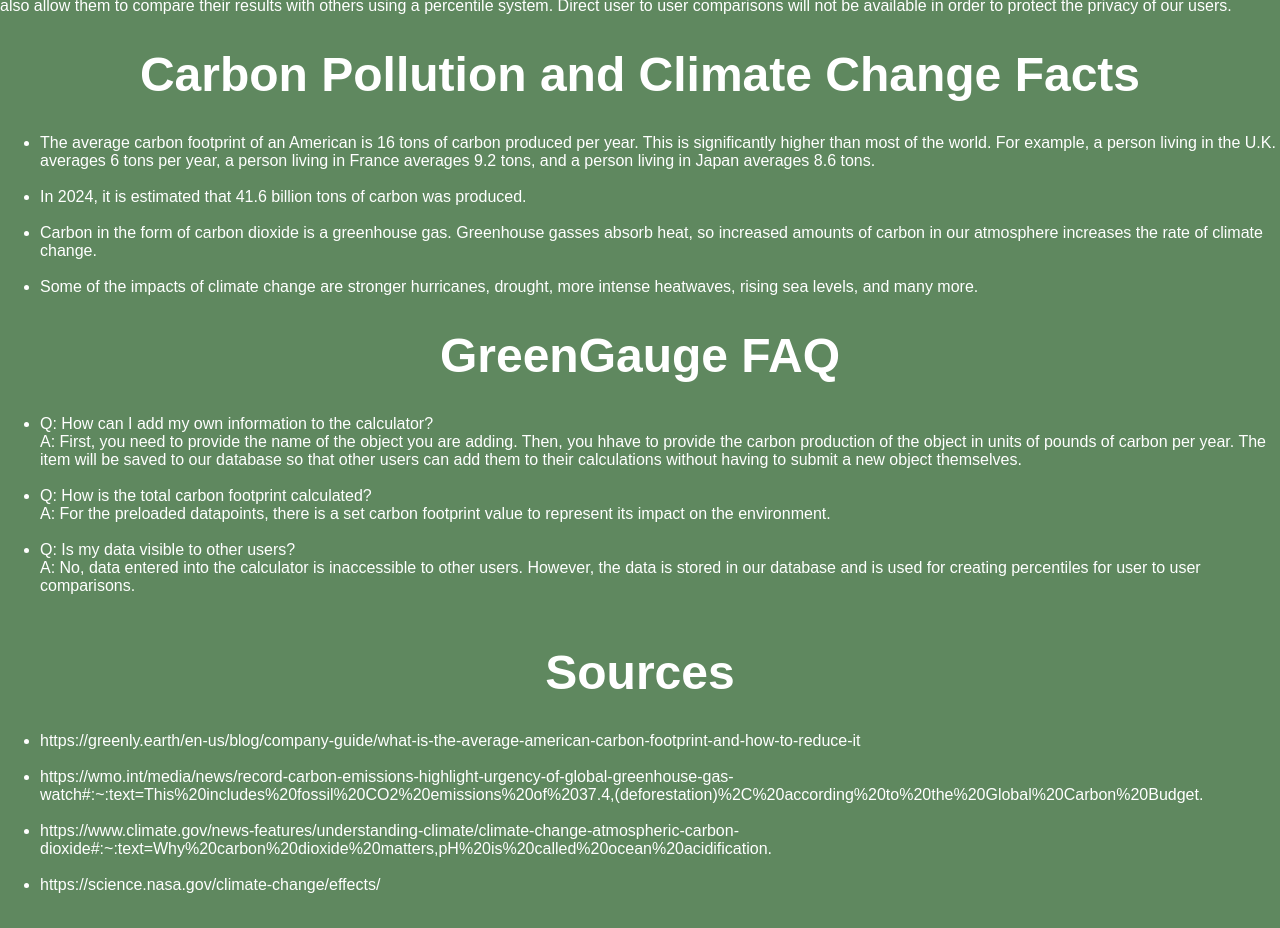
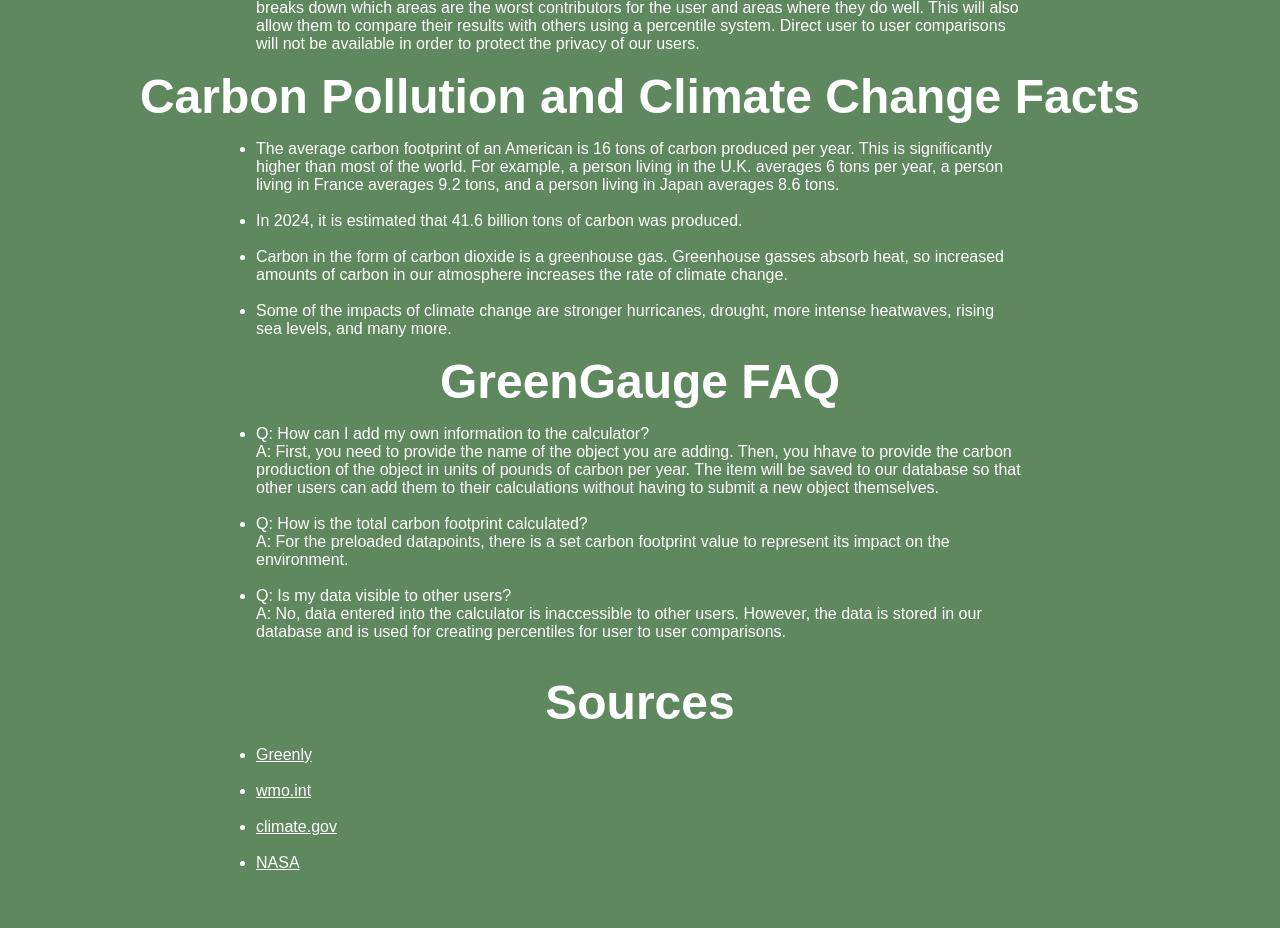
Before and after one commit to despertom/SWE-Project, a React (Create React App) app: page /info in a window 1280 px wide. Shown: the part 160-1088 px from the top of the page. After the commit the page ends 1050 px from the top, so only its background shows below. Built offline with nearby package versions, Linux system fonts and the light colour scheme.

Commit message:
making it look slightly better

```diff
--- a/src/App.css
+++ b/src/App.css
@@ -233,3 +233,14 @@
 .home .buttons a:hover {
 	background-color: var(--button-hover);
 }
+
+/* info */
+.information ul, .information p {
+	width: 60vw;
+	margin: 0 20vw;
+	padding: 0;
+}
+
+a {
+	color: var(--text);
+}
--- a/src/pages/Info.js
+++ b/src/pages/Info.js
@@ -21,10 +21,10 @@
       </ul>
       <h1>Sources</h1>
       <ul>
-        <li>https://greenly.earth/en-us/blog/company-guide/what-is-the-average-american-carbon-footprint-and-how-to-reduce-it</li><br />
-        <li>https://wmo.int/media/news/record-carbon-emissions-highlight-urgency-of-global-greenhouse-gas-watch#:~:text=This%20includes%20fossil%20CO2%20emissions%20of%2037.4,(deforestation)%2C%20according%20to%20the%20Global%20Carbon%20Budget.</li><br/>
-        <li>https://www.climate.gov/news-features/understanding-climate/climate-change-atmospheric-carbon-dioxide#:~:text=Why%20carbon%20dioxide%20matters,pH%20is%20called%20ocean%20acidification.</li><br/>
-        <li>https://science.nasa.gov/climate-change/effects/</li><br/>
+        <li><a href="https://greenly.earth/en-us/blog/company-guide/what-is-the-average-american-carbon-footprint-and-how-to-reduce-it">Greenly</a></li><br />
+        <li><a href="https://wmo.int/media/news/record-carbon-emissions-highlight-urgency-of-global-greenhouse-gas-watch#:~:text=This%20includes%20fossil%20CO2%20emissions%20of%2037.4,(deforestation)%2C%20according%20to%20the%20Global%20Carbon%20Budget.">wmo.int</a></li><br/>
+        <li><a href="https://www.climate.gov/news-features/understanding-climate/climate-change-atmospheric-carbon-dioxide#:~:text=Why%20carbon%20dioxide%20matters,pH%20is%20called%20ocean%20acidification.">climate.gov</a></li><br/>
+        <li><a href="https://science.nasa.gov/climate-change/effects/">NASA</a></li><br/>
       </ul>
     </div>
   );
```
